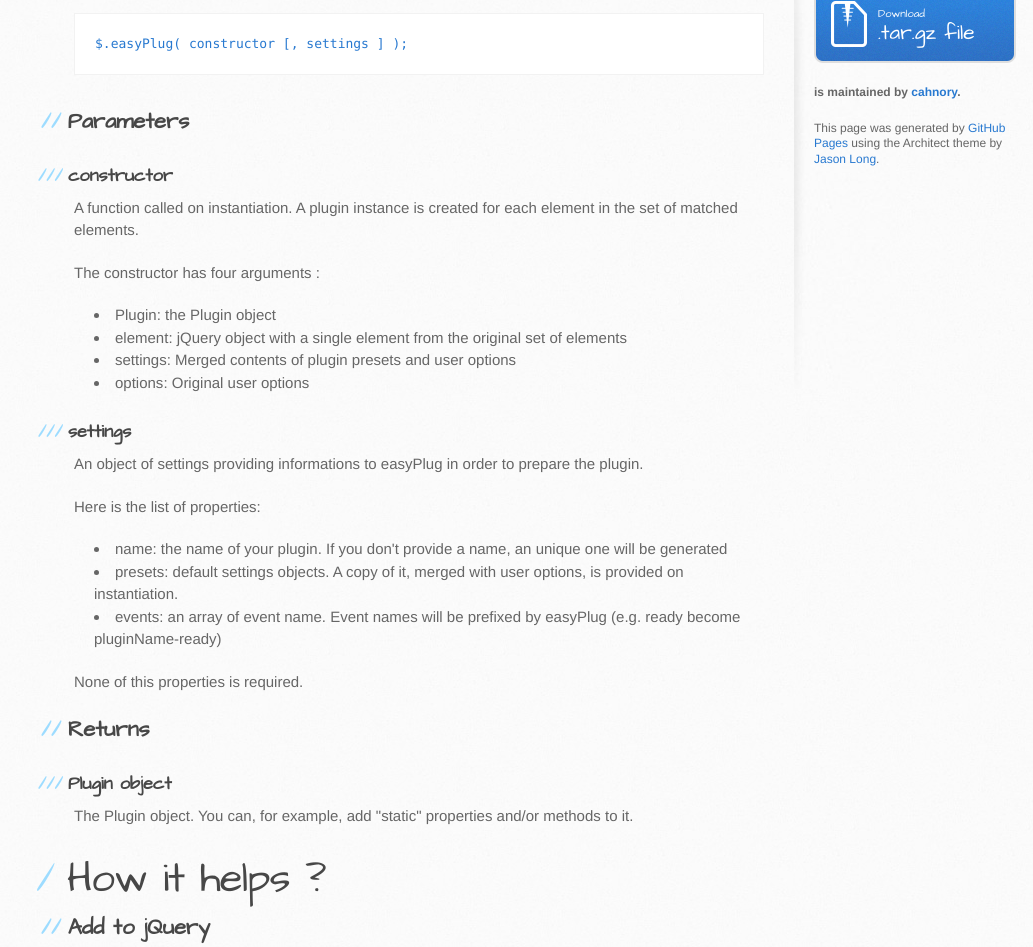
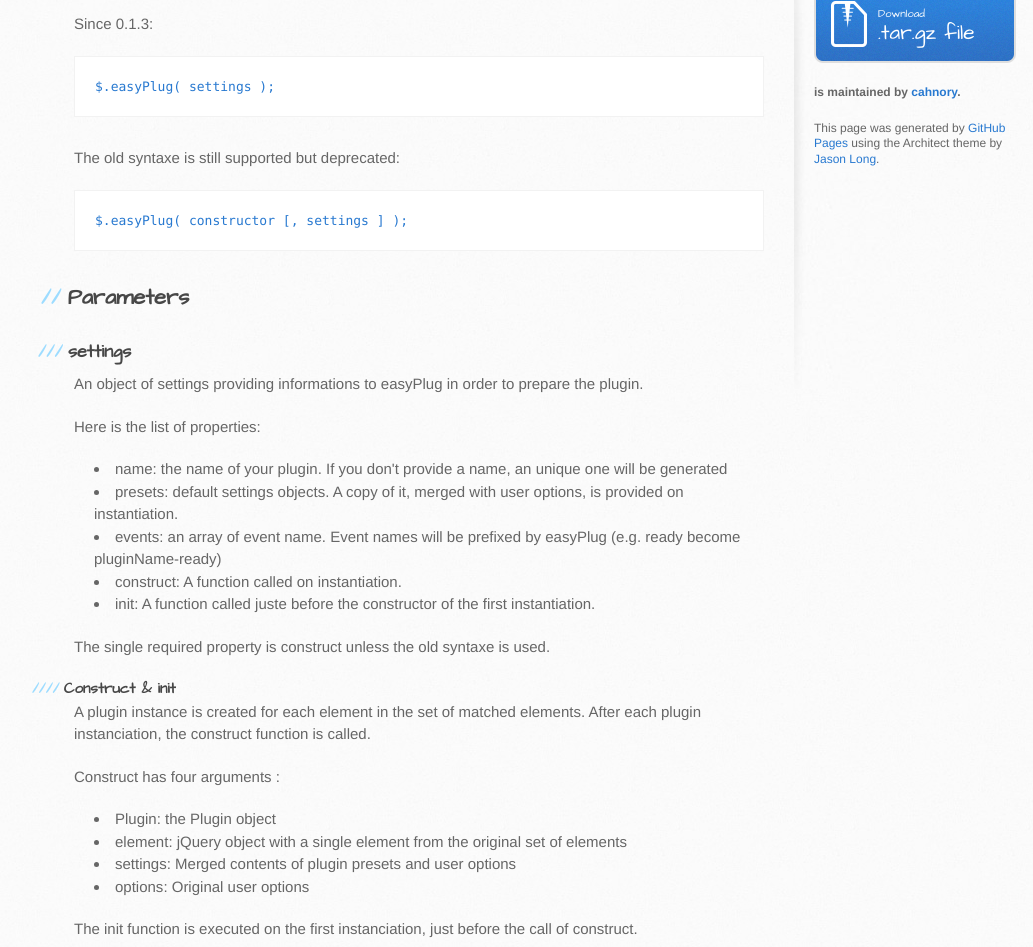
Before and after one commit to cahnory/jQuery.easyPlug, a plain HTML site: page index.html in a window 1280 px wide. Shown: the part 347-1294 px from the top of the page, without its empty margins (96-1129 px from the left). Drawn offline with Linux system fonts and the light colour scheme.

```diff
--- a/index.html
+++ b/index.html
@@ -33,27 +33,19 @@
 <p>EasyPlug is (until now) a single function attached to the jQuery object.
 It allows you to define a jQuery plugin easily.</p>
 
+<p>Since 0.1.3:</p>
+
+<pre><code>$.easyPlug( settings );
+</code></pre>
+
+<p>The old syntaxe is still supported but deprecated:</p>
+
 <pre><code>$.easyPlug( constructor [, settings ] );
 </code></pre>
 
 <h2>Parameters</h2>
 
-<h3>constructor</h3>
-
-<p>A function called on instantiation. A plugin instance is created for each element in the set of matched elements.</p>
-
-<p>The constructor has four arguments :</p>
-
-<ul>
-<li>
-<strong>Plugin</strong>: the Plugin object</li>
-<li>
-<strong>element</strong>: jQuery object with a single element from the original set of elements</li>
-<li>
-<strong>settings</strong>: Merged contents of plugin presets and user options</li>
-<li>
-<strong>options</strong>: Original user options</li>
-</ul><h3>settings</h3>
+<h3>settings</h3>
 
 <p>An object of settings providing informations to easyPlug in order to prepare the plugin.</p>
 
@@ -66,7 +58,29 @@
 <strong>presets</strong>: default settings objects. A copy of it, merged with user options, is provided on instantiation.</li>
 <li>
 <strong>events</strong>: an array of event name. Event names will be prefixed by easyPlug (e.g. <em>ready</em> become <em>pluginName-ready</em>)</li>
-</ul><p>None of this properties is required.</p>
+<li>
+<strong>construct</strong>: A function called on instantiation.</li>
+<li>
+<strong>init</strong>: A function called juste before the constructor of the first instantiation.</li>
+</ul><p>The single required property is <em>construct</em> unless the old syntaxe is used.</p>
+
+<h4>Construct &amp; init</h4>
+
+<p>A plugin instance is created for each element in the set of matched elements.
+After each plugin instanciation, the <em>construct</em> function is called.</p>
+
+<p><em>Construct</em> has four arguments :</p>
+
+<ul>
+<li>
+<strong>Plugin</strong>: the Plugin object</li>
+<li>
+<strong>element</strong>: jQuery object with a single element from the original set of elements</li>
+<li>
+<strong>settings</strong>: Merged contents of plugin presets and user options</li>
+<li>
+<strong>options</strong>: Original user options</li>
+</ul><p>The <em>init</em> function is executed on the first instanciation, just before the call of <em>construct</em>.</p>
 
 <h2>Returns</h2>
 
```
Also changed, not shown: params.json (+1 -1 lines).
